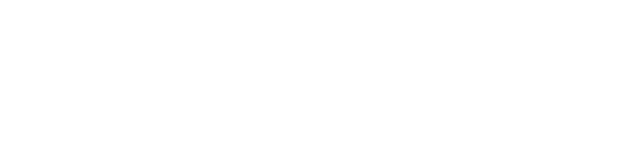
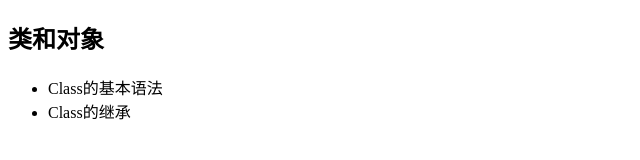
Before and after one commit to GaoQ1/mySharePPT, a plain HTML site: page es6-tutorial/7.类和对象/index.html in a window 1280 px wide. Shown: the whole page, without its empty margins (0-640 px from the left). Drawn offline with Linux system fonts and the light colour scheme.

Commit message:
add description

```diff
--- a/es6-tutorial/7.类和对象/index.html
+++ b/es6-tutorial/7.类和对象/index.html
@@ -5,7 +5,11 @@
   <title>类和对象</title>
 </head>
 <body>
-
+<h2>类和对象</h2>
+<ul>
+  <li>Class的基本语法</li>
+  <li>Class的继承</li>
+</ul>
 </body>
 <script src="./类和对象.js"></script>
 </html>
```
Also changed, not shown: es6-tutorial/2.字符串模板/index.html (+2 -1 lines), es6-tutorial/3.解构赋值/index.html (+4 -3 lines), es6-tutorial/3.解构赋值/解构赋值.js (renamed from es6-tutorial/3.解构赋值/结构赋值.js).
